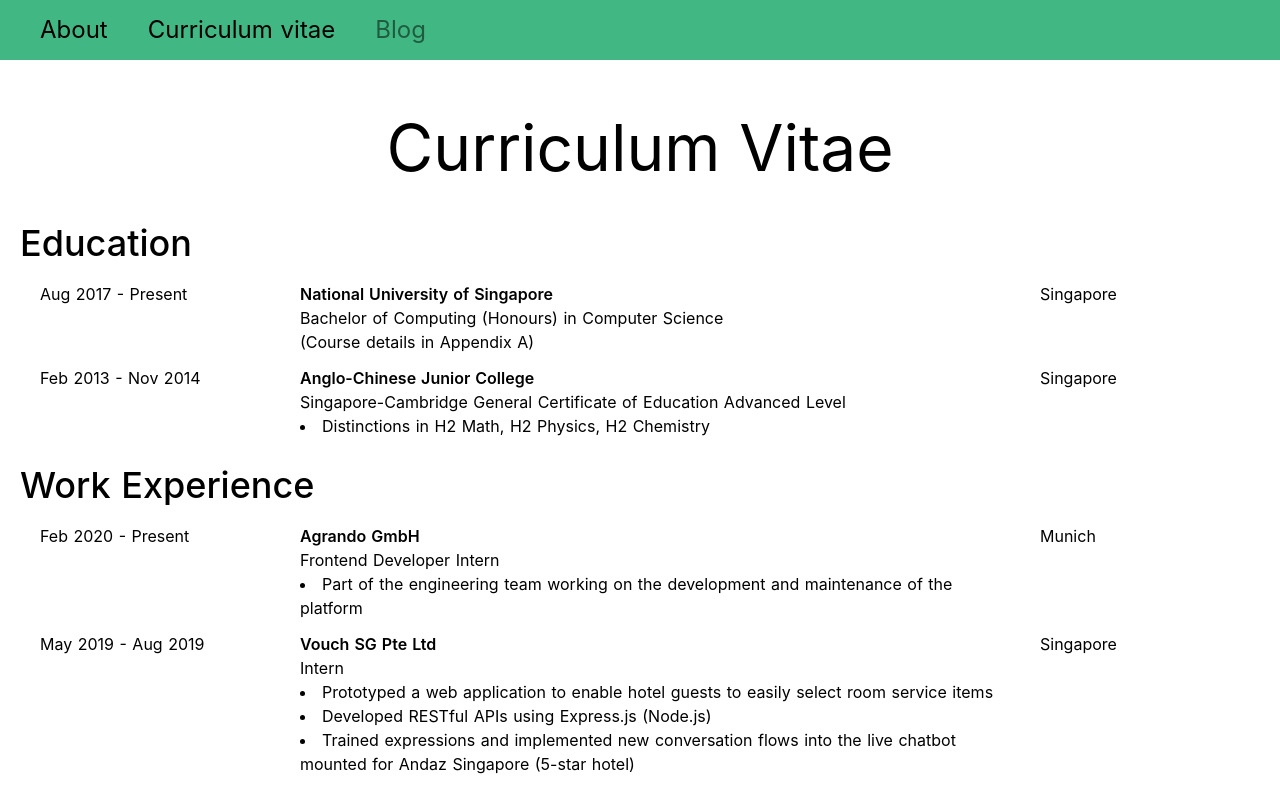
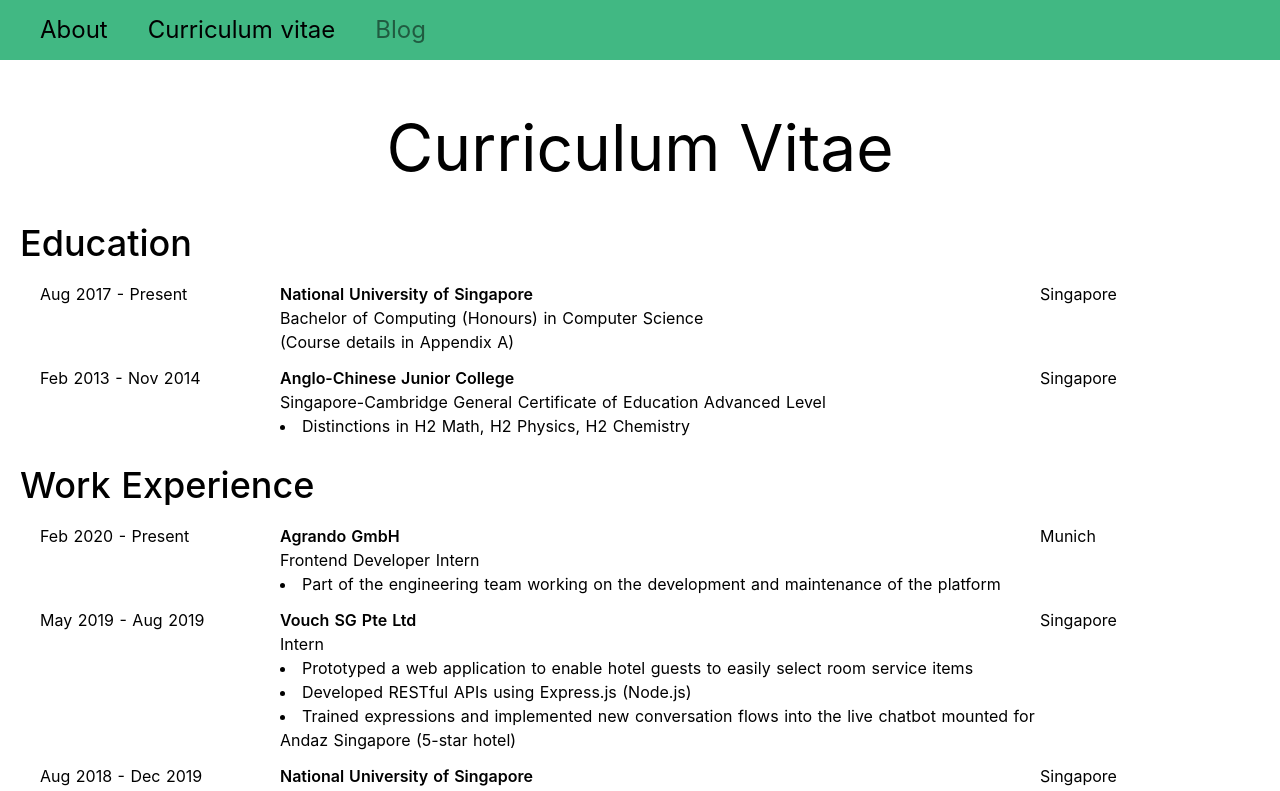
Before and after one commit to wailunlim/my-new-site, a Nuxt app: page /curriculum-vitae in a window 1280 px wide. Shown: the top 791 px of the page. Built offline with nearby package versions, Linux system fonts and the light colour scheme.

Commit message:
Minor style changes

```diff
--- a/components/curriculum-vitae/Appendix/index.vue
+++ b/components/curriculum-vitae/Appendix/index.vue
@@ -8,23 +8,18 @@
     <appendix-table>
       <appendix-table-rows :rows="modules" />
     </appendix-table>
-    <div class="text-sm my-8 mr-8">
+    <div class="text-sm my-8">
       <p>
         # The Software Engineering Project was done in a group of 5. We developed a desktop application for wedding planning agencies to efficiently manage and match clients to vendor companies based on profile information available. It has a Graphical User Interface (GUI), but most of the user interactions occurs through a Command Line Interface (CLI). The project was adapted and enhanced from an existing software application developed by the course’s core team.
-      </p>
-      <p>
+        <br>
         ## The Independent Software Development Project (Orbital) was done as a pair over the 2018 summer break (May - Aug). We developed a fully functional Android Real-time Multiplayer game written in Java that integrated various services such as Google Real-time Multiplayer and Google Achievements. This project subsequently won Best Project (Advanced Level) for Orbital 2018.
-      </p>
-      <p>
+        <br>
         ### Extra modular credit given on top of the host module (Programming Methodology) for acquiring more in-depth understanding of the research issues pertaining to the subject matter.
-      </p>
-      <p>
+        <br>
         #### Credit bearing internship at Vouch SG Pte Ltd
-      </p>
-      <p>
+        <br>
         ===============
-      </p>
-      <p>
+        <br>
         NUS Grading Scale:
         <br>
         A+ & A (5.0); A- (4.5); B+ (4.0); B (3.5); B- (3.0); C+ (2.5); C (2.0); D+ (1.5); D (1.0); F (0)
--- a/components/curriculum-vitae/common/SegmentPiece/index.vue
+++ b/components/curriculum-vitae/common/SegmentPiece/index.vue
@@ -1,15 +1,15 @@
 <template>
   <div class="flex justify-between px-5 mb-3">
-    <div class="w-1/5">
+    <div class="flex-grow-0 flex-shrink-0 w-1/5">
       <slot name="leftCol" />
     </div>
-    <div class="w-3/5">
+    <div class="flex-grow flex-shrink">
       <p class="font-semibold">
         <slot name="title" />
       </p>
       <slot name="body" />
     </div>
-    <div class="w-1/6">
+    <div class="flex-grow-0 flex-shrink-0 w-1/6">
       <slot name="rightCol" />
     </div>
   </div>
```
